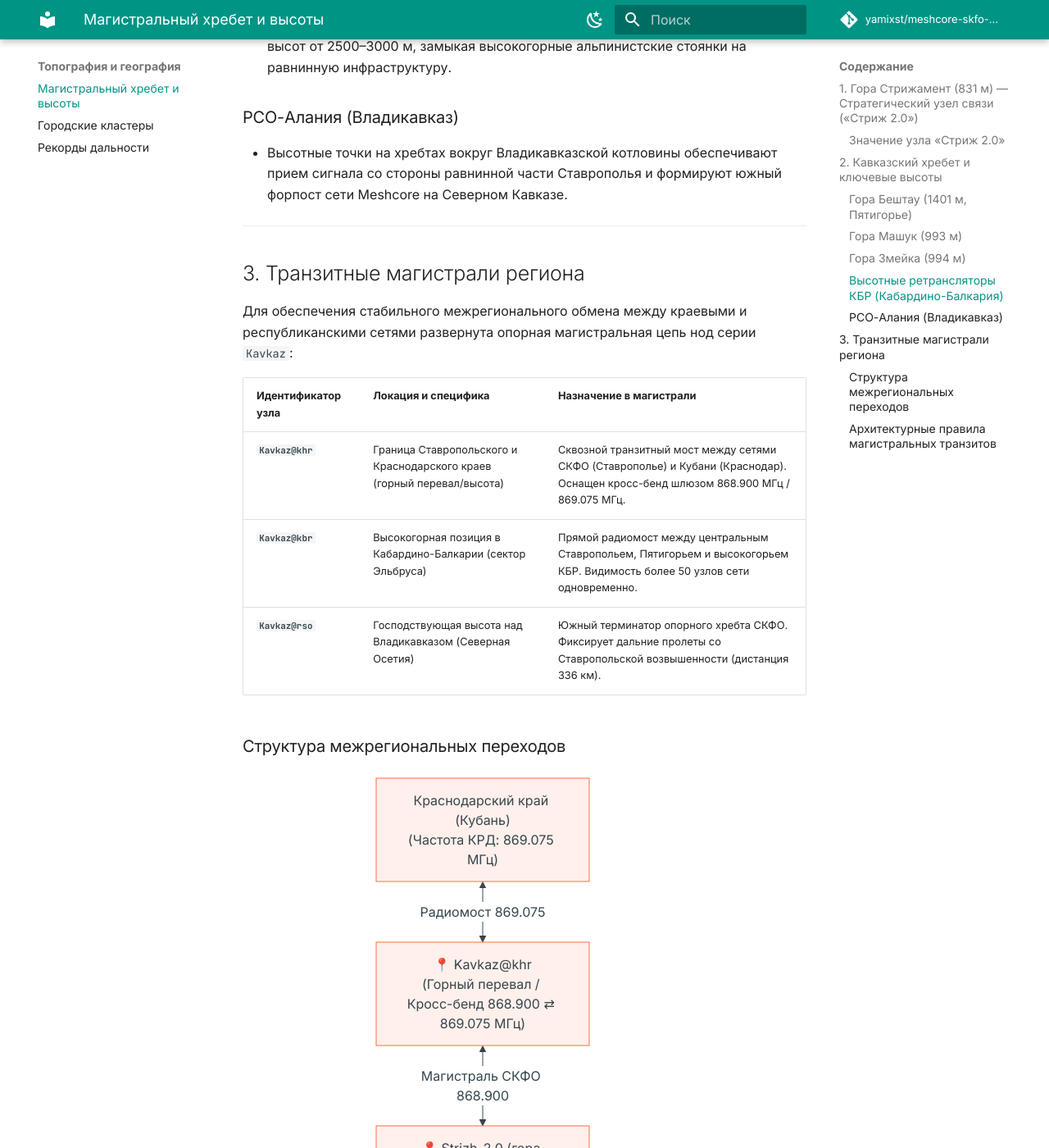
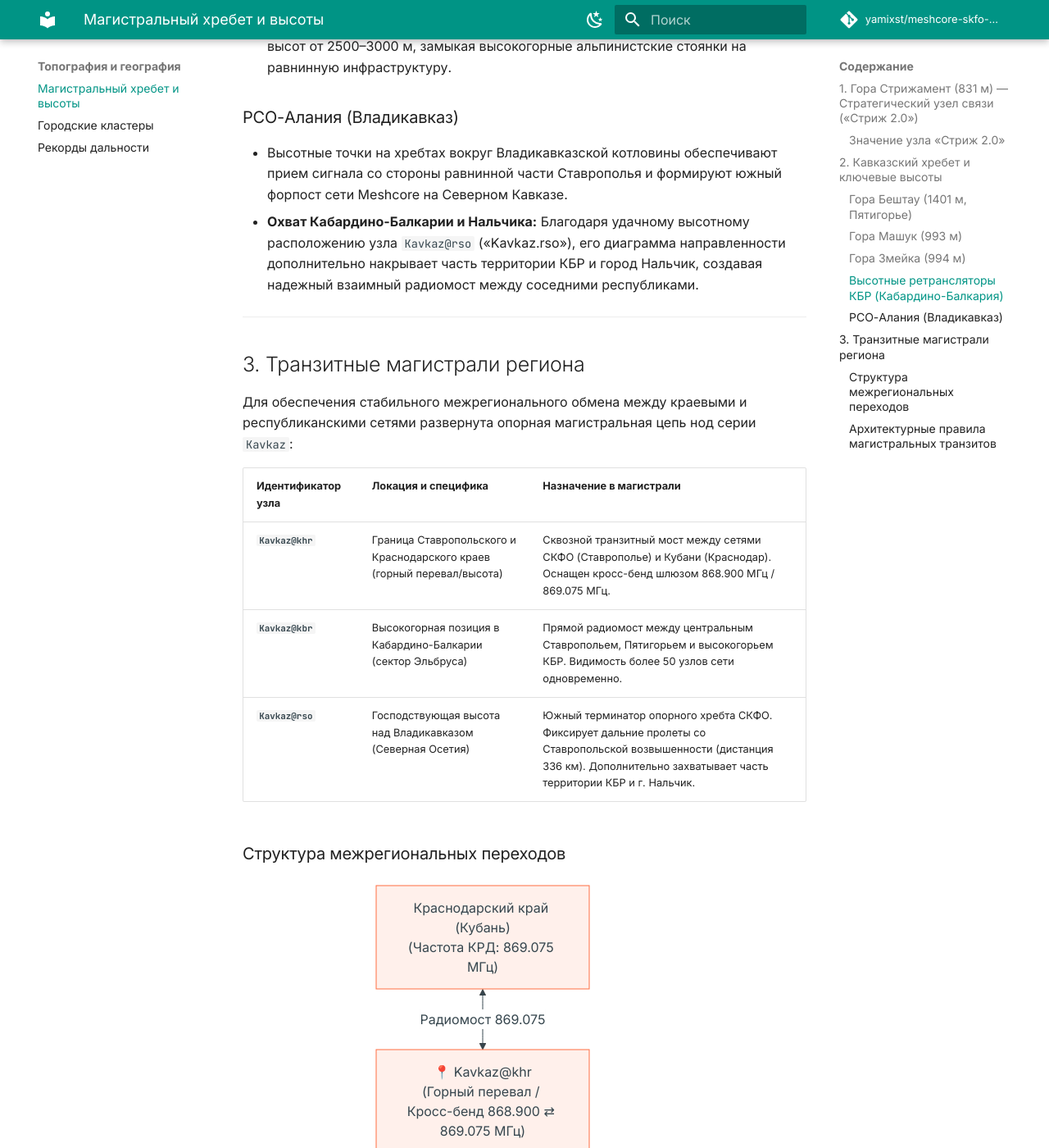
Before and after one commit to yamixst/meshcore-skfo-wiki, an MkDocs documentation site: the page built from wiki/topology-and-geography/regional-backbone.md, in a window 1280 px wide and 1400 px high, scrolled down 3155 px. Shown: the whole window at 82% size. Built offline with MkDocs 1.6.1 and Material for MkDocs 9.7.7, drawn with Linux system fonts in a browser that asks for light colours; comment, search, counter and statistics services are not loaded.

Commit message:
Update Kavkaz@rso coverage: include Nalchik and part of KBR

```diff
--- a/wiki/topology-and-geography/regional-backbone.md
+++ b/wiki/topology-and-geography/regional-backbone.md
@@ -62,6 +62,7 @@
 ### РСО-Алания (Владикавказ)
 
 - Высотные точки на хребтах вокруг Владикавказской котловины обеспечивают прием сигнала со стороны равнинной части Ставрополья и формируют южный форпост сети Meshcore на Северном Кавказе.
+- **Охват Кабардино-Балкарии и Нальчика:** Благодаря удачному высотному расположению узла `Kavkaz@rso` («Kavkaz.rso»), его диаграмма направленности дополнительно накрывает часть территории КБР и город Нальчик, создавая надежный взаимный радиомост между соседними республиками.
 
 ---
 
@@ -73,7 +74,7 @@
 | :--- | :--- | :--- |
 | **`Kavkaz@khr`** | Граница Ставропольского и Краснодарского краев (горный перевал/высота) | Сквозной транзитный мост между сетями СКФО (Ставрополье) и Кубани (Краснодар). Оснащен кросс-бенд шлюзом 868.900 МГц / 869.075 МГц. |
 | **`Kavkaz@kbr`** | Высокогорная позиция в Кабардино-Балкарии (сектор Эльбруса) | Прямой радиомост между центральным Ставропольем, Пятигорьем и высокогорьем КБР. Видимость более 50 узлов сети одновременно. |
-| **`Kavkaz@rso`** | Господствующая высота над Владикавказом (Северная Осетия) | Южный терминатор опорного хребта СКФО. Фиксирует дальние пролеты со Ставропольской возвышенности (дистанция 336 км). |
+| **`Kavkaz@rso`** | Господствующая высота над Владикавказом (Северная Осетия) | Южный терминатор опорного хребта СКФО. Фиксирует дальние пролеты со Ставропольской возвышенности (дистанция 336 км). Дополнительно захватывает часть территории КБР и г. Нальчик. |
 
 ### Структура межрегиональных переходов
 
@@ -84,7 +85,7 @@
     STR["📍 Strizh_2.0 (гора Стрижамент, 831 м)<br/>Магистральный региональный хаб"]
     STV["Ставропольский кластер<br/>(PSI Emitter, Apex@stv, UMR Selhoz)"]
     KBR["📍 Kavkaz@kbr<br/>(Кабардино-Балкария / Видимость Эльбруса)"]
-    RSO["📍 Kavkaz@rso<br/>(Владикавказ / Северная Осетия)"]
+    RSO["📍 Kavkaz@rso<br/>(Владикавказ / Северная Осетия<br/>+ охват Нальчика и части КБР)"]
     NEXT["Перспективное развитие:<br/>Чеченская Республика / Дагестан"]
 
     KRD <-->|Радиомост 869.075| KHR
```
Also changed, not shown: wiki/network/routing-and-scopes.md (+3 -0 lines), wiki/topology-and-geography/records-and-propagation.md (+2 -2 lines).
